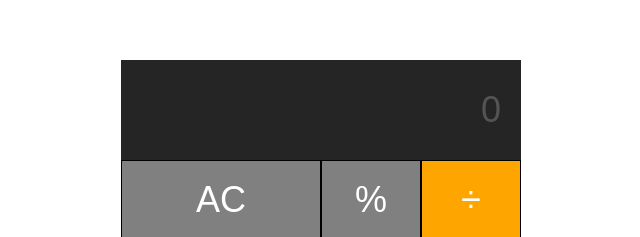
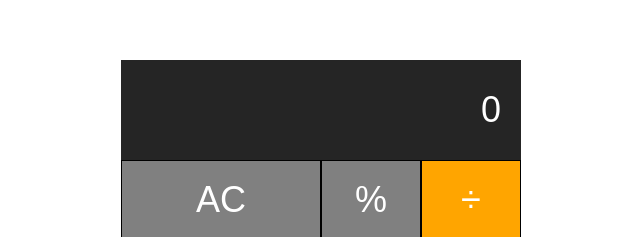
Before and after one commit to msuhartono/kalkulator, a plain HTML site: page index.html in a window 1280 px wide. Shown: the part 148-385 px from the top of the page, 319-959 px from the left. Drawn offline with Linux system fonts and the light colour scheme.

Commit message:
Update stylesheet.css

```diff
--- a/stylesheet.css
+++ b/stylesheet.css
@@ -9,7 +9,7 @@
 	width: 100%;
 	height: 100px;
 	background-color: #252525;
-	color: #red;
+	color: #ffff;
 	text-align: right;
 	font-size: 36px;
 	border: none;
```
